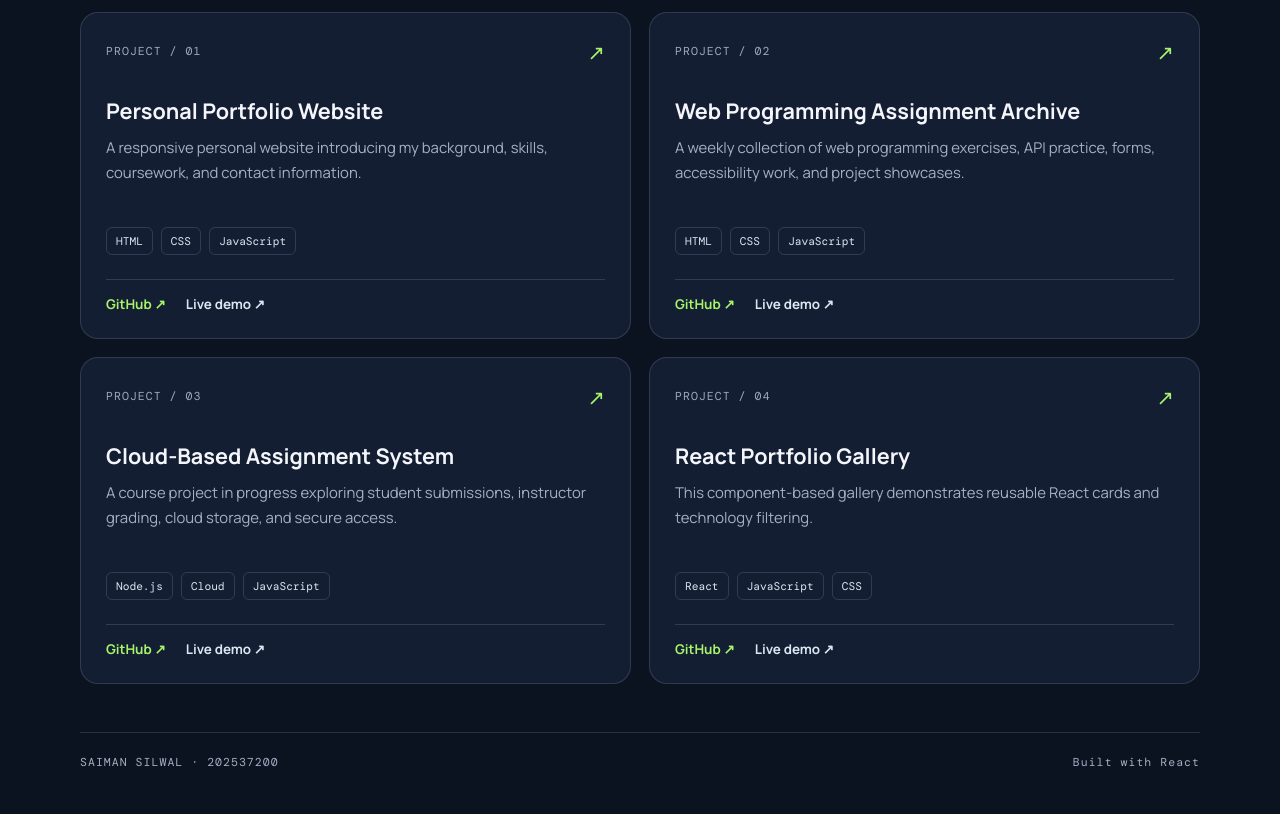
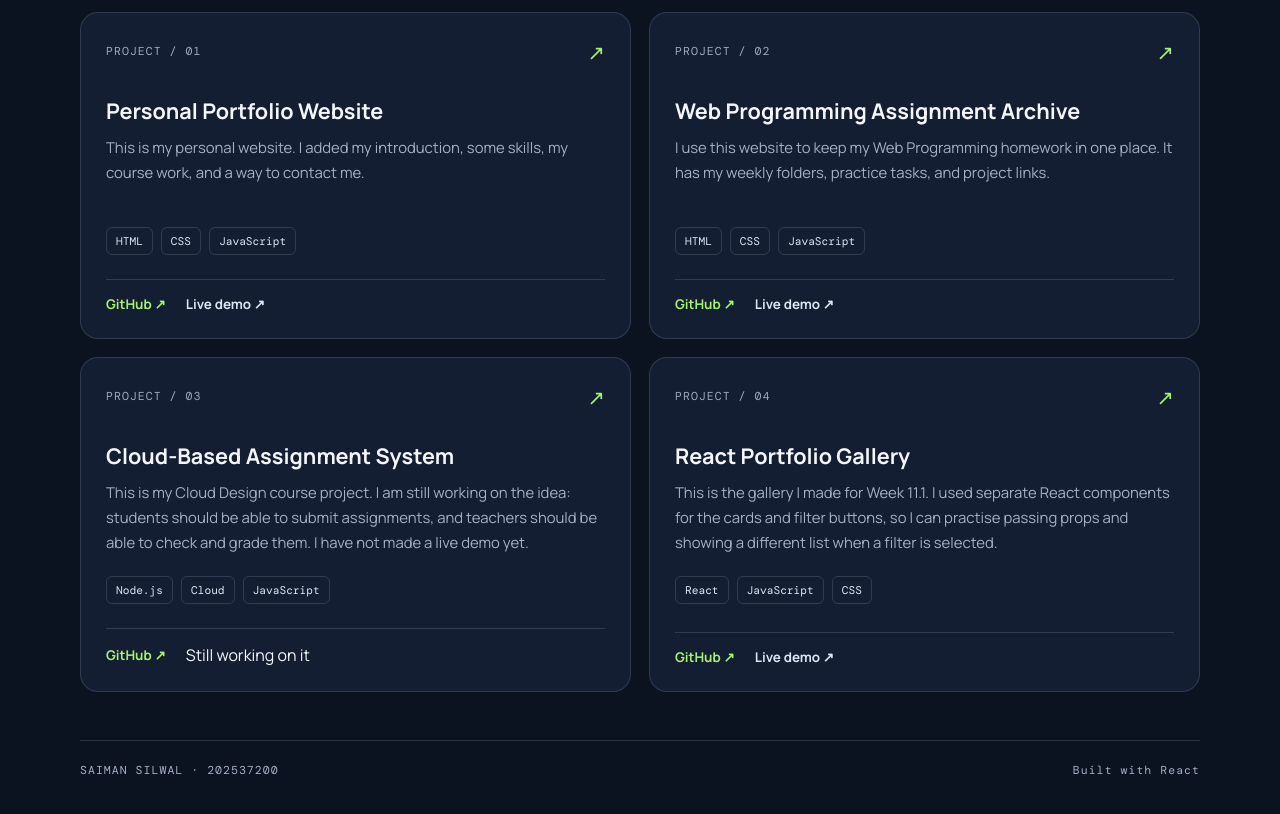
Before and after one commit to saimansilwal7-oss/saiman-silwal-202537200, a React (Create React App) app in the folder Week 11.1/: page / in a window 1280 px wide. Shown: the part 940-1754 px from the top of the page. Built offline with nearby package versions, Linux system fonts and the light colour scheme.

Commit message:
Rewrite project descriptions and correct cloud demo status

```diff
--- a/Week 11.1/src/data/projects.js
+++ b/Week 11.1/src/data/projects.js
@@ -3,7 +3,7 @@ const projects = [
     id: 1,
     title: "Personal Portfolio Website",
     description:
-      "A responsive personal website introducing my background, skills, coursework, and contact information.",
+      "This is my personal website. I added my introduction, some skills, my course work, and a way to contact me.",
     techStack: ["HTML", "CSS", "JavaScript"],
     category: ["CSS"],
     githubUrl: "https://github.com/saimansilwal7-oss/portfolio",
@@ -13,7 +13,7 @@ const projects = [
     id: 2,
     title: "Web Programming Assignment Archive",
     description:
-      "A weekly collection of web programming exercises, API practice, forms, accessibility work, and project showcases.",
+      "I use this website to keep my Web Programming homework in one place. It has my weekly folders, practice tasks, and project links.",
     techStack: ["HTML", "CSS", "JavaScript"],
     category: ["CSS"],
     githubUrl: "https://github.com/saimansilwal7-oss/WEB-PROGRAMMING",
@@ -23,17 +23,17 @@ const projects = [
     id: 3,
     title: "Cloud-Based Assignment System",
     description:
-      "A course project in progress exploring student submissions, instructor grading, cloud storage, and secure access.",
+      "This is my Cloud Design course project. I am still working on the idea: students should be able to submit assignments, and teachers should be able to check and grade them. I have not made a live demo yet.",
     techStack: ["Node.js", "Cloud", "JavaScript"],
     category: ["NODE"],
     githubUrl: "https://github.com/saimansilwal7-oss/saiman-silwal-202537200",
-    demoUrl: "https://saimansilwal7-oss.github.io/saiman-silwal-202537200/"
+    demoUrl: null
   },
   {
     id: 4,
     title: "React Portfolio Gallery",
     description:
-      "This component-based gallery demonstrates reusable React cards and technology filtering.",
+      "This is the gallery I made for Week 11.1. I used separate React components for the cards and filter buttons, so I can practise passing props and showing a different list when a filter is selected.",
     techStack: ["React", "JavaScript", "CSS"],
     category: ["REACT", "CSS"],
     githubUrl: "https://github.com/saimansilwal7-oss/saiman-silwal-202537200/tree/main/Week%2011.1",
```
